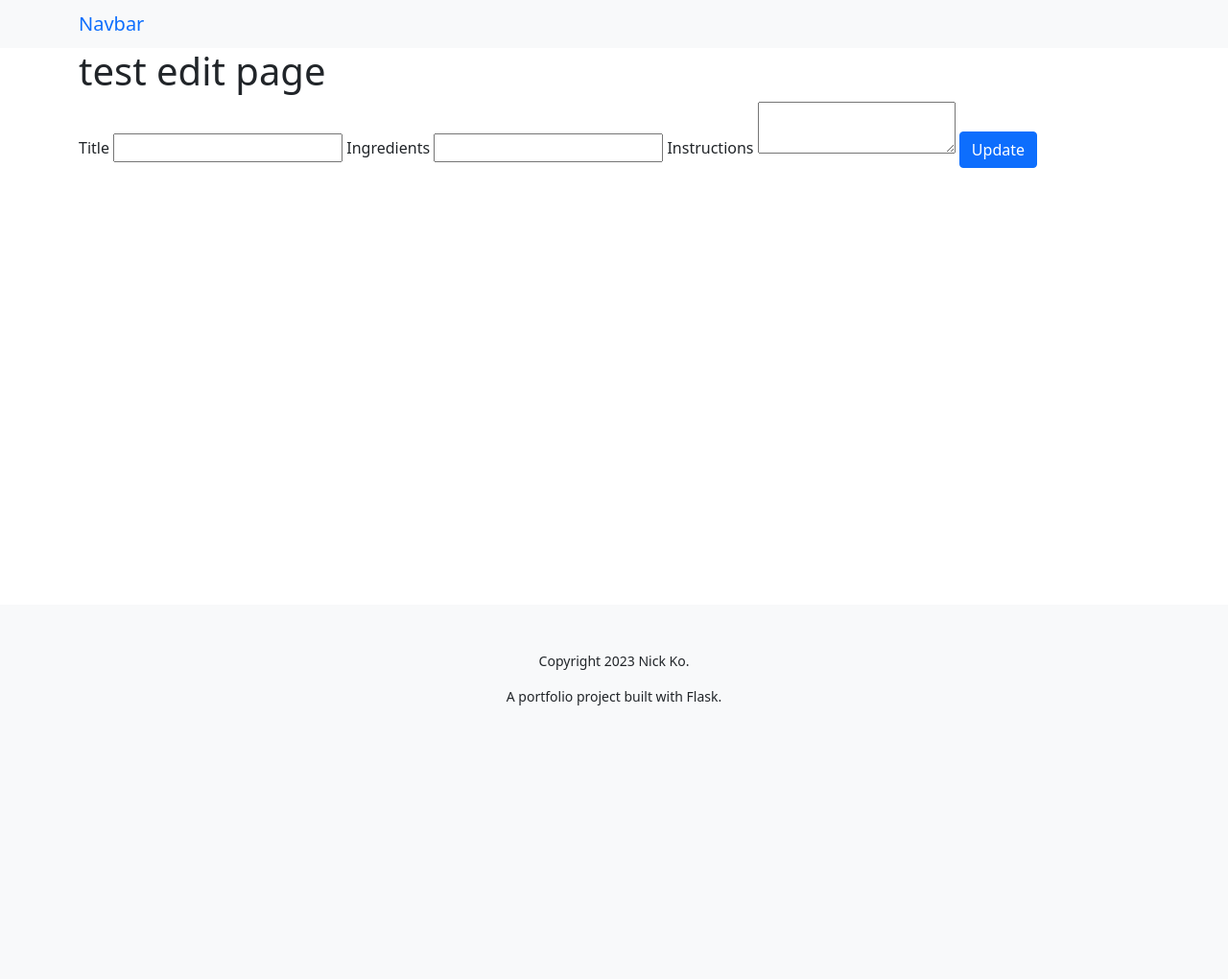
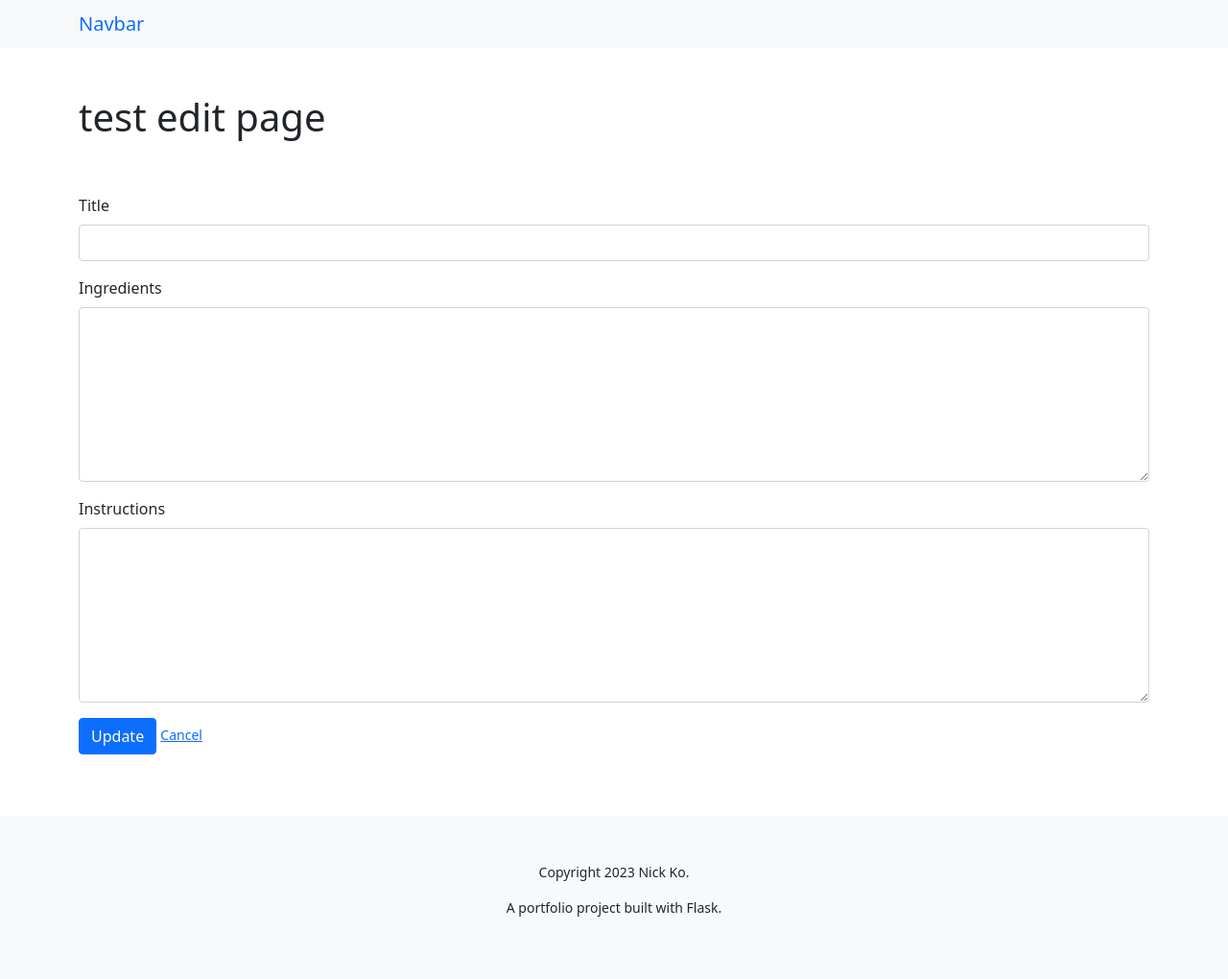
Before and after one commit to iamnickko/recipe-app, a Flask app: template templates/edit.html in a window 1280 px wide. Shown: the whole page at 96% size. Before the commit the page ends 735 px from the top, so only its background shows below. Run offline with Flask 3, Linux system fonts and the light colour scheme; the template is opened without the code that fills it, so the values that code supplies are empty.

Commit message:
Add edit button to recipe page. Bootstrap edit form

```diff
--- a/templates/add.html
+++ b/templates/add.html
@@ -20,15 +20,15 @@
         <form action="" method="POST">
             <div class="mb-3">
                 <label for="title" class="form-label">Title:</label>
-                <input type="text" name="title" class="form-control">
+                <input type="text" name="title" id="title" class="form-control">
             </div>
             <div class="mb-3">
                 <label for="ingredients" class="form-label">Ingredients:</label>
-                <input type="text" name="ingredients" class="form-control">
+                <textarea rows="7" name="ingredients" id="ingredients" class="form-control"></textarea>
             </div>
             <div class="mb-3">
                 <label for="instructions" class="form-label">Instructions:</label>
-                <textarea rows="10" cols="40" name="instructions" class="form-control"></textarea>
+                <textarea id="instructions" rows="7" cols="40" name="instructions" class="form-control"></textarea>
             </div>
             <div class="mb-3">
                 <button type="submit" class="btn btn-primary">Submit</button>
--- a/templates/edit.html
+++ b/templates/edit.html
@@ -1,16 +1,33 @@
 {% extends "layout.html" %}
 {% block content %}
-
-<h1>test edit page</h1>
-
-<form action="" method="POST">
-  <label for="title">Title</label>
-  <input type="text" name="title" value="{{ recipe_to_edit.title }}">
-  <label for="ingredients">Ingredients</label>
-  <input type="text" name="ingredients" value="{{ recipe_to_edit.ingredients }}">
-  <label for="instructions">Instructions</label>
-  <textarea name="instructions">{{ recipe_to_edit.instructions }}</textarea>
-  <button type="submit" class="btn btn-primary">Update</button>
-</form>
+<div class="row my-5">
+    <div class="col">
+        <h1>test edit page</h1>
+    </div>
+</div>
+<div class="row my-5">
+    <div class="col">
+        <form action="" method="POST">
+            <div class="mb-3">
+                <label for="title" class="form-label">Title</label>
+                <input type="text" name="title" id="title" value="{{ recipe_to_edit.title }}" class="form-control">
+            </div>
+            <div class="mb-3">
+                <label for="ingredients" class="form-label">Ingredients</label>
+                <textarea rows="7" name="ingredients" id="ingredients"
+                          class="form-control">{{ recipe_to_edit.ingredients }}</textarea>
+            </div>
+            <div class="mb-3">
+                <label for="instructions" class="form-label">Instructions</label>
+                <textarea rows="7" name="instructions" id="instructions"
+                          class="form-control">{{ recipe_to_edit.instructions }}</textarea>
+            </div>
+            <div class="mb-3">
+                <button type="submit" class="btn btn-primary">Update</button>
+<a href="{{ url_for('recipe_detail', id=recipe_to_edit.id) }}" class="small">Cancel</a>
+            </div>
+        </form>
+    </div>
+</div>
 
 {% endblock %}
--- a/templates/index.html
+++ b/templates/index.html
@@ -29,7 +29,7 @@
             {% for recipe in all_recipes %}
             <tr>
                 <td>
-                    <a href="{{ url_for('recipe_detail', id=recipe.id) }}">{{ recipe.title }} {{ recipe.id }}</a>
+                    <a href="{{ url_for('recipe_detail', id=recipe.id) }}">{{ recipe.title }}</a>
                 </td>
                 <td class="text-end">
                     <a href="{{ url_for('edit_recipe', id=recipe.id) }}" class="text-secondary">Edit</a>
--- a/templates/layout.html
+++ b/templates/layout.html
@@ -28,7 +28,7 @@
             crossorigin="anonymous"></script>
 </div>
 </body>
-<footer class="fixed-bottom">
+<footer>
     <div class="container-fluid">
         <div class="row mt-5" id="footer">
             <div class="col text-center bg-light py-5">
```
Also changed, not shown: templates/recipe.html (+6 -1 lines), instance/recipe.db.
